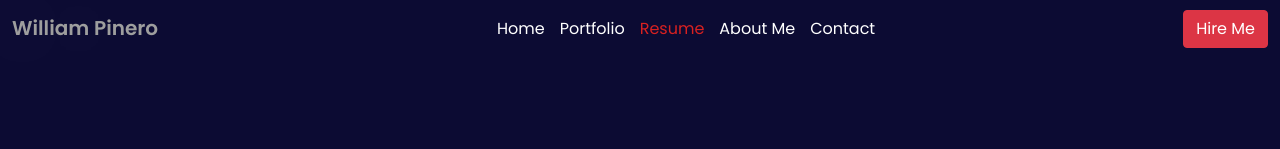
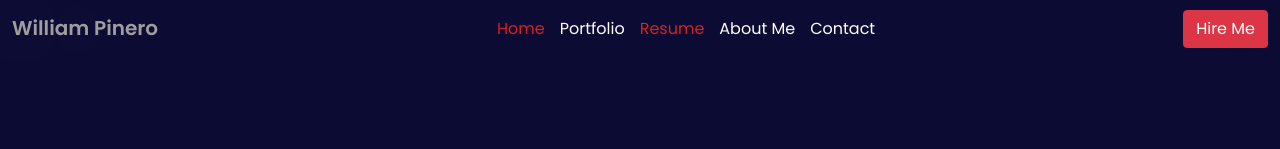
Before and after one commit to WILLCUBA/my-portfolio-react, a React (Create React App) app: page /resume in a window 1280 px wide. Shown: the top 149 px of the page. Built offline with nearby package versions, Linux system fonts and the light colour scheme; grey boxes are pictures that could not be loaded; a web font is replaced by a local one.

Commit message:
home auto rendering

```diff
--- a/src/components/Aside/index.js
+++ b/src/components/Aside/index.js
@@ -15,7 +15,7 @@ const Aside = function () {
                 <Navbar.Toggle aria-controls="responsive-navbar-nav" />
                 <Navbar.Collapse id="responsive-navbar-nav">
                     <Nav className="nav aside-nav justify-content-center w-100">
-                        <NavLink className="aside-nav-link"  to="/">Home</NavLink>
+                        <NavLink className="aside-nav-link active"   to="/">Home</NavLink>
                         <NavLink className="aside-nav-link"  to="/portfolio">Portfolio</NavLink>
                         <NavLink className="aside-nav-link"  to="/resume">Resume</NavLink>
                         <NavLink className="aside-nav-link"  to="/about">About Me</NavLink>
```
